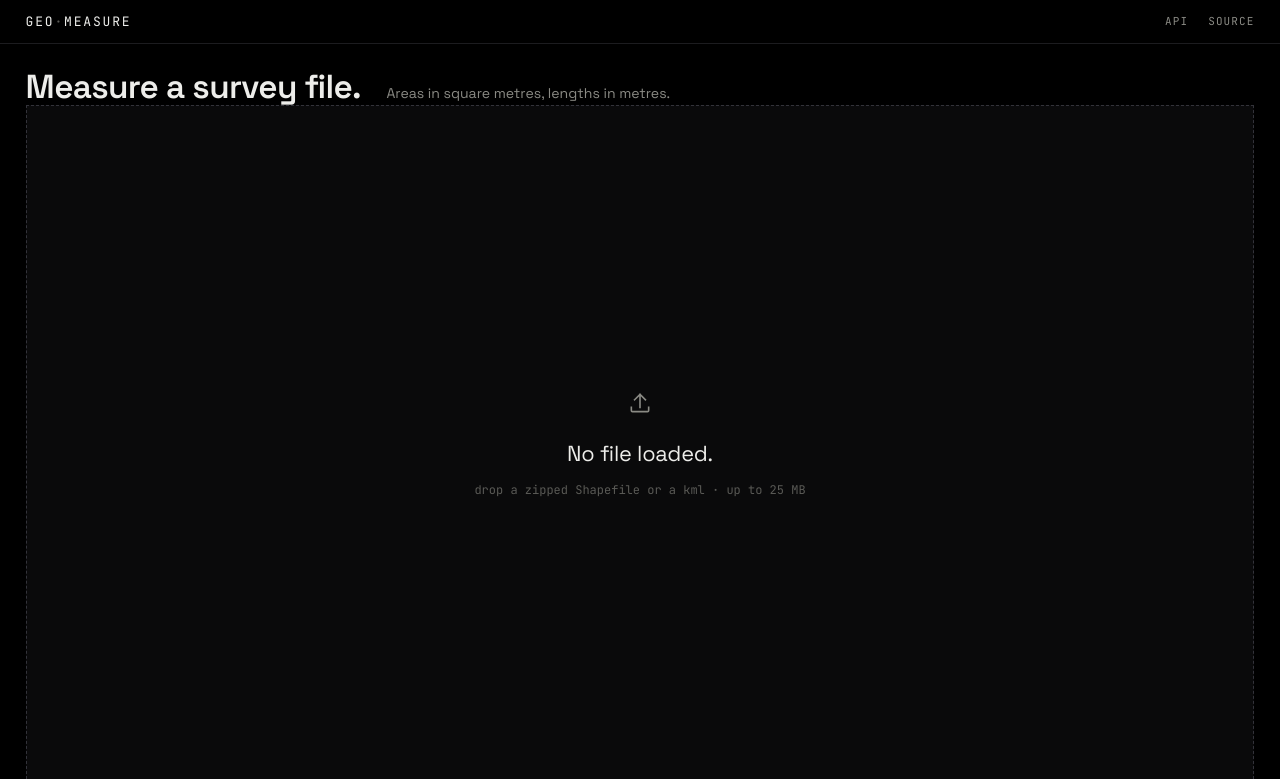
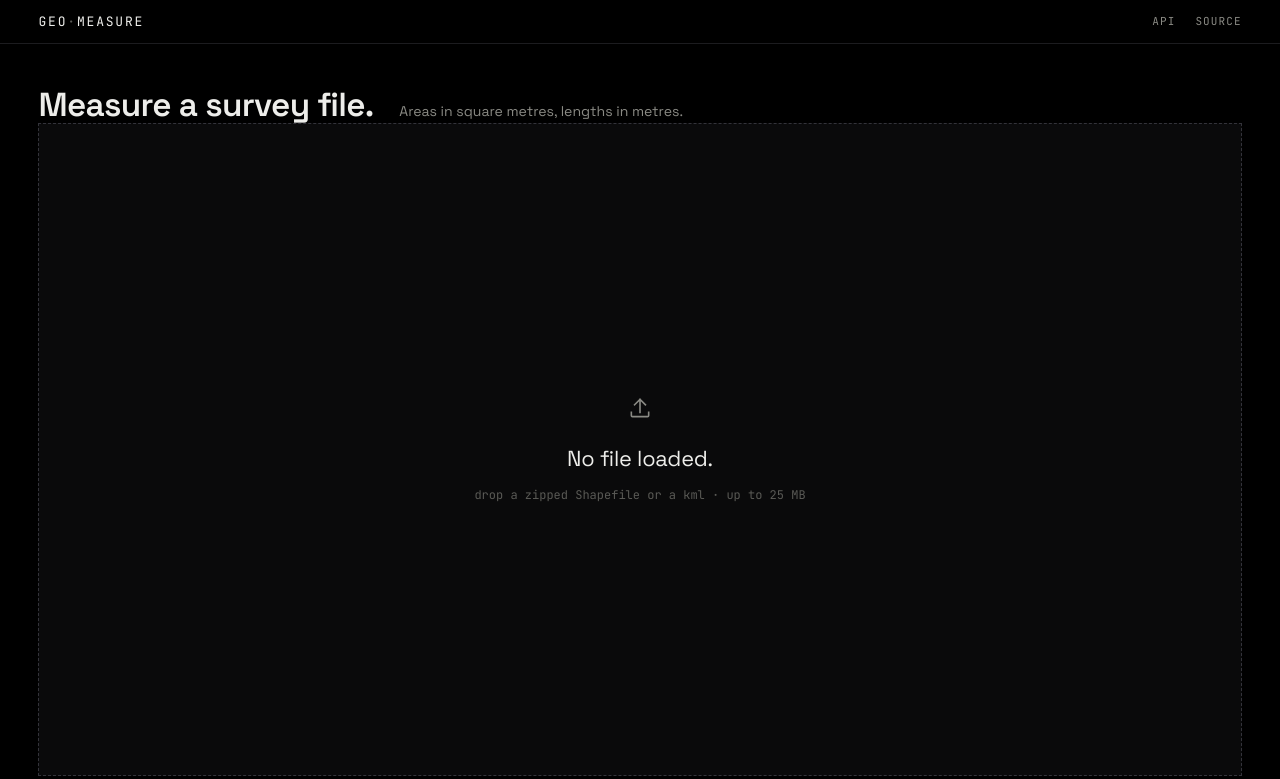
Before and after one commit to vee1e/geospatial-measurement-api, a website built with Vite: page frontend/index.html in a window 1280 px wide. Shown: the top 779 px of the page. Built offline with nearby package versions, Linux system fonts and the light colour scheme; no server answers.

Commit message:
Give the title and page edges more breathing room

```diff
--- a/frontend/src/style.css
+++ b/frontend/src/style.css
@@ -6,7 +6,7 @@
   --text: #ededea;
   --mute: #8a8a84;
   --faint: #5a5a56;
-  --pad: clamp(16px, 2vw, 40px);
+  --pad: clamp(28px, 3vw, 64px);
   --mono: "JetBrains Mono", ui-monospace, SFMono-Regular, Menlo, monospace;
   --sans: "Space Grotesk", system-ui, -apple-system, sans-serif;
 }
@@ -95,7 +95,7 @@ code {
 /* --- panes --- */
 
 main {
-  padding: 0 var(--pad) clamp(16px, 2vh, 28px);
+  padding: 0 var(--pad) clamp(24px, 3vh, 44px);
   display: flex;
   flex-direction: column;
 }
@@ -105,7 +105,7 @@ main {
   align-items: baseline;
   flex-wrap: wrap;
   gap: 8px clamp(16px, 2vw, 32px);
-  margin-top: clamp(20px, 3.2vh, 40px);
+  margin-top: clamp(36px, 5.5vh, 76px);
 }
 
 .topline h1 {
```
